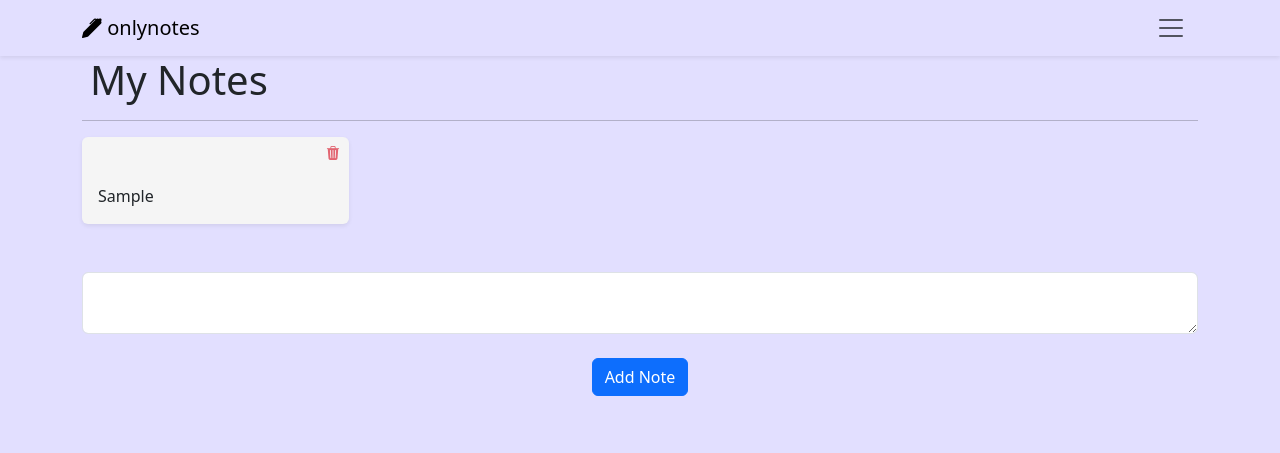
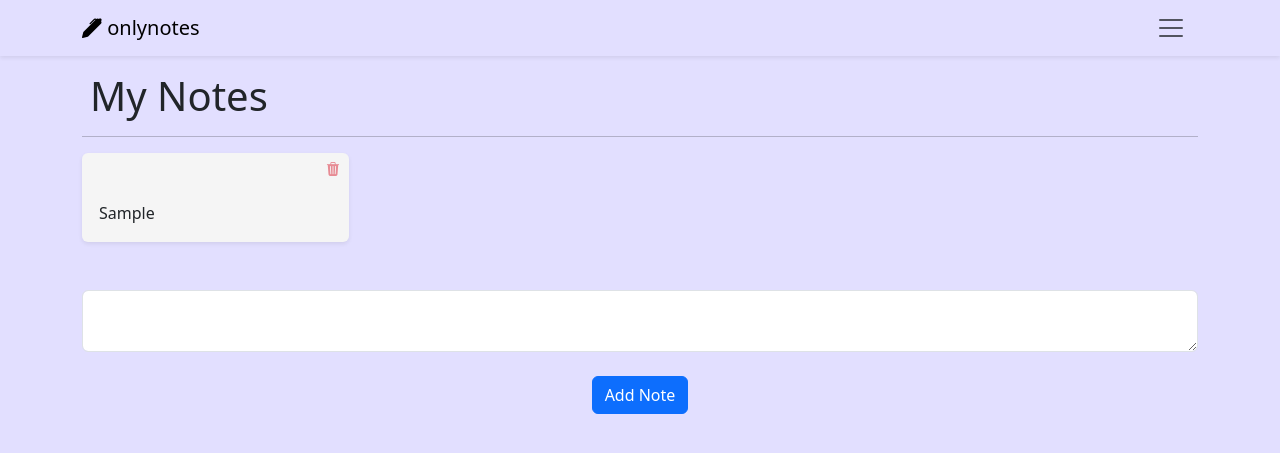
Before and after one commit to fr4nkln11/OnlyNotes, a Flask app: page /home in a window 1280 px wide. Shown: the top 453 px of the page. Run offline with Flask 3, Linux system fonts and the light colour scheme; a user stored in the database is signed in; tables that the repository leaves empty hold one stand-in row (values such as "Sample post").

Commit message:
fix: main_container margin, delete button is no longer over-ridden by card-button, remove button press borders

```diff
--- a/src/static/main.css
+++ b/src/static/main.css
@@ -1,9 +1,32 @@
 body {
     background-color: rgb(226, 223, 255);
 }
+
+.main_container {
+    margin-top: 4rem!important;
+}
+
 .navbar {
     background-color: rgb(226, 223, 255);
 }
 .card {
     background-color: whitesmoke;
 }
+
+.card > .card-body.btn:active {
+    border-color:transparent;
+}
+
+#deleteNote-btn {
+    color: rgb(220,53,69);
+    opacity: .55
+}
+
+#deleteNote-btn:hover {
+    opacity: 1;
+}
+
+#deleteNote-btn:active {
+    border-color:transparent;
+    color: rgb(180,13,29)
+}
--- a/src/templates/base.html
+++ b/src/templates/base.html
@@ -39,7 +39,7 @@
           </div>
         </div>
     </nav>
-    <div class="main_container flex-shrink mt-5 container-fluid">
+    <div class="main_container flex-shrink container-fluid">
       {% with messages = get_flashed_messages(with_categories=true)  %}
         {% if messages %}
           {% for category, message in messages %}
--- a/src/templates/home.html
+++ b/src/templates/home.html
@@ -19,12 +19,13 @@
     <div class="row g-3 mb-5" id="notes" data-masonry='{"percentPosition": true }'>
       {% for note in user.notes %}
       <div class="col-6 col-lg-3">
-        <div class="btn card border border-0 p-0 shadow-sm" onclick="noteModal({{ note.id }})">
+        <div class="card border border-0 p-0 shadow-sm">
           <div class="p-0 m-0">
-            <button type="button" class="opacity-75 text-danger btn btn-sm bi bi-trash3-fill float-end" onClick="deleteNote({{ note.id }})" aria-label="Close">
+            <button type="button" id="deleteNote-btn" class="btn btn-sm bi bi-trash3-fill float-end" aria-label="Close">
+              <!-- onclick="deleteNote({{ note.id }})" -->
             </button>
           </div>
-          <div class="card-body p-3">
+          <div class="btn card-body p-3" onclick="noteModal({{ note.id }})" >
             <p class="card-text text-start m-0">{{ truncate(note.data) }}</p>
             <p class="d-none" id="noteContent{{ note.id }}">{{ note.data }}</p>
           </div>
```
